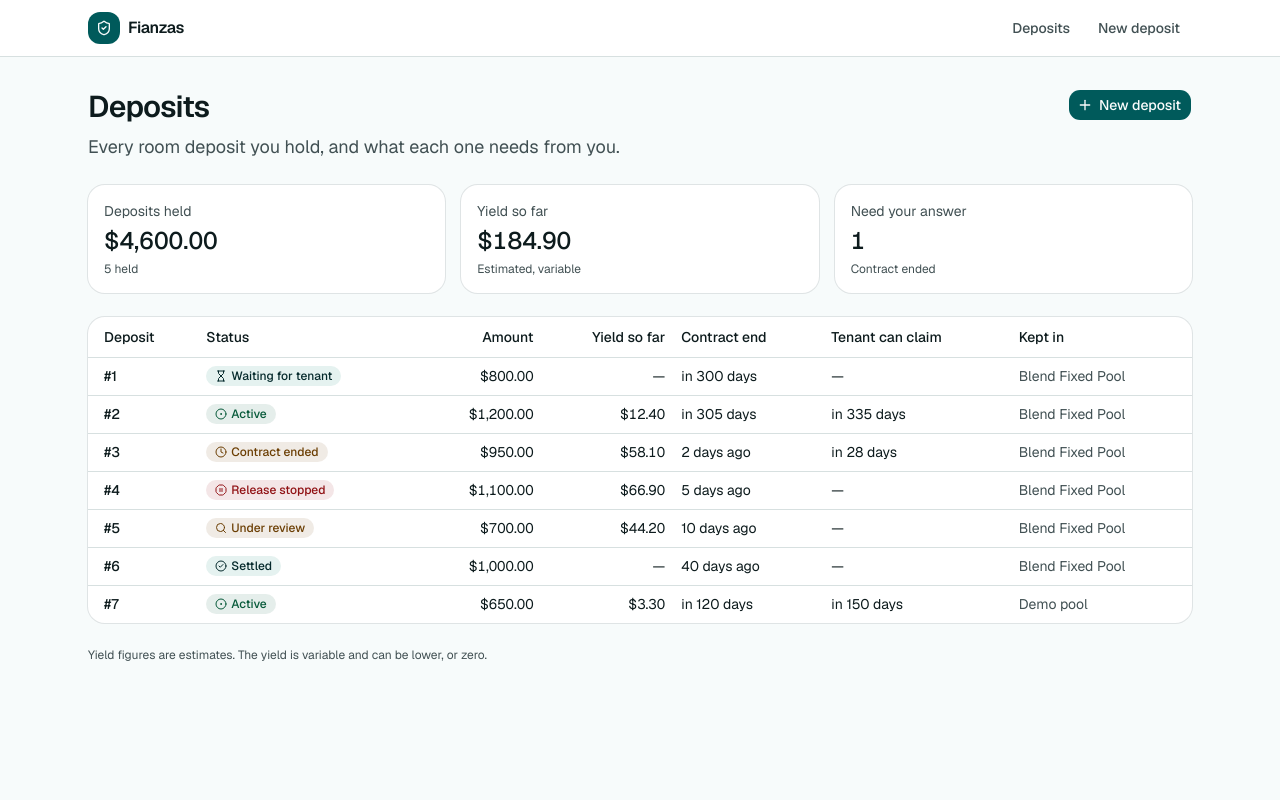
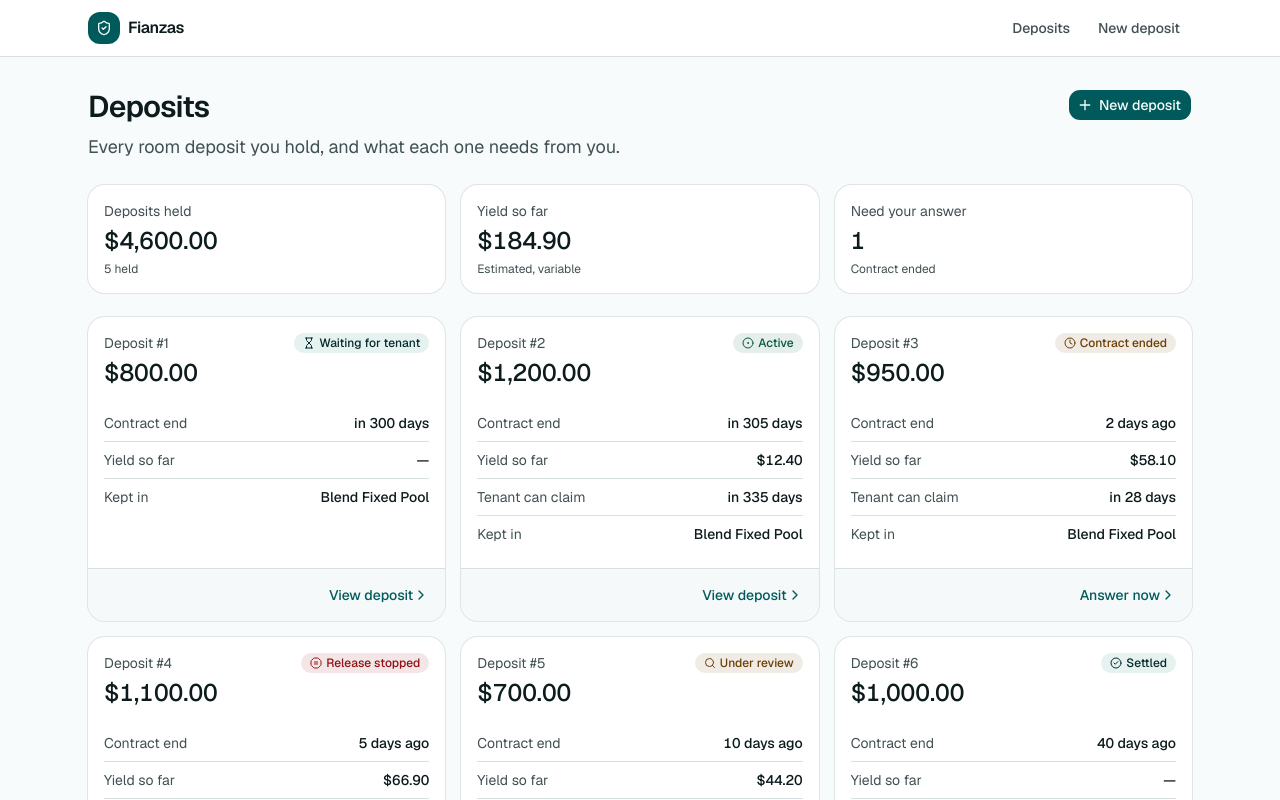
Before and after one commit to jzelada97/Pledge, a Next.js app in the folder apps/web/: page /landlord in a window 1280 px wide. Shown: the top 800 px of the page. Built offline with nearby package versions, Linux system fonts and the light colour scheme.

Commit message:
feat(web): mostrar las fianzas del casero como tarjetas en escritorio

```diff
--- a/apps/web/app/landlord/loading.tsx
+++ b/apps/web/app/landlord/loading.tsx
@@ -12,7 +12,11 @@ export default function Loading() {
           <Skeleton key={i} className="h-24 rounded-xl" />
         ))}
       </div>
-      <Skeleton className="h-72 rounded-xl" />
+      <div className="grid gap-4 sm:grid-cols-2 lg:grid-cols-3">
+        {[0, 1, 2, 3, 4, 5].map((i) => (
+          <Skeleton key={i} className="h-64 rounded-xl" />
+        ))}
+      </div>
     </div>
   );
 }
--- a/apps/web/app/landlord/page.tsx
+++ b/apps/web/app/landlord/page.tsx
@@ -4,11 +4,11 @@ import { DevNote } from "@/components/dev-note";
 import { PageHeader } from "@/components/page-header";
 import { StatusBadge } from "@/components/status-badge";
 import { Button } from "@/components/ui/button";
-import { Card, CardContent, CardDescription, CardHeader, CardTitle } from "@/components/ui/card";
+import { DetailList, DetailRow } from "@/components/detail-list";
+import { Card, CardContent, CardDescription, CardFooter, CardHeader, CardTitle } from "@/components/ui/card";
 import { Empty, EmptyContent, EmptyDescription, EmptyHeader, EmptyMedia, EmptyTitle } from "@/components/ui/empty";
-import { Table, TableBody, TableCaption, TableCell, TableHead, TableHeader, TableRow } from "@/components/ui/table";
 import { DEPOSITS, ME_LANDLORD, type DepositRow } from "@/lib/fixtures";
-import { daysFromNow, money } from "@/lib/format";
+import { STATUS_LABEL, daysFromNow, money } from "@/lib/format";
 import { STRATEGY_COPY } from "@/lib/strategies";
 
 export const dynamic = "force-dynamic"; // "in N days" must be computed per request, not at build time
@@ -77,69 +77,39 @@ export default async function LandlordDashboard({ searchParams }: PageProps<"/la
             share, one read per vault, refreshed every 5 s.
           </DevNote>
 
-          {/* Mobile: one card per deposit */}
-          <ul className="grid gap-4 md:hidden">
+          <ul aria-label="Your deposits" className="grid gap-4 sm:grid-cols-2 lg:grid-cols-3">
             {deposits.map((d) => (
               <li key={d.id.toString()}>
                 <Link
                   href={`/landlord/deposits/${d.id}`}
-                  className="block rounded-xl focus-visible:ring-3 focus-visible:ring-ring/50 focus-visible:outline-none"
+                  aria-label={`Deposit #${d.id}, ${money(d.data.terms.amount)}, ${STATUS_LABEL[d.status]}`}
+                  className="group block h-full rounded-xl focus-visible:ring-3 focus-visible:ring-ring/50 focus-visible:outline-none"
                 >
-                  <Card>
-                    <CardContent className="flex items-center justify-between gap-4">
-                      <div className="space-y-2">
-                        <p className="font-semibold">
-                          Deposit #{d.id.toString()} · <span className="tabular-nums">{money(d.data.terms.amount)}</span>
-                        </p>
+                  <Card className="h-full transition-colors group-hover:border-primary/40 group-hover:bg-accent/40">
+                    <CardHeader>
+                      <div className="flex items-start justify-between gap-2">
+                        <CardDescription>Deposit #{d.id.toString()}</CardDescription>
                         <StatusBadge status={d.status} />
-                        <p className="text-sm text-muted-foreground">
-                          Ends {daysFromNow(d.data.terms.end_ts)} · Yield {yieldText(d)}
-                        </p>
                       </div>
-                      <ChevronRightIcon className="size-5 text-muted-foreground" aria-hidden />
+                      <CardTitle className="text-2xl tabular-nums">{money(d.data.terms.amount)}</CardTitle>
+                    </CardHeader>
+                    <CardContent className="flex-1">
+                      <DetailList>
+                        <DetailRow label="Contract end" value={daysFromNow(d.data.terms.end_ts)} />
+                        <DetailRow label="Yield so far" value={yieldText(d)} />
+                        {live(d) && <DetailRow label="Tenant can claim" value={daysFromNow(d.timeout_at)} />}
+                        <DetailRow label="Kept in" value={STRATEGY_COPY[d.data.terms.strategy.id].name} />
+                      </DetailList>
                     </CardContent>
+                    <CardFooter className="justify-end text-sm font-medium text-primary">
+                      {needsAction(d) ? "Answer now" : "View deposit"}
+                      <ChevronRightIcon className="size-4 transition-transform group-hover:translate-x-0.5" aria-hidden />
+                    </CardFooter>
                   </Card>
                 </Link>
               </li>
             ))}
           </ul>
-
-          {/* Tablet and desktop: table */}
-          <Card className="hidden py-0 md:block">
-            <Table>
-              <TableCaption className="sr-only">Your deposits</TableCaption>
-              <TableHeader>
-                <TableRow>
-                  <TableHead className="pl-4">Deposit</TableHead>
-                  <TableHead>Status</TableHead>
-                  <TableHead className="text-right">Amount</TableHead>
-                  <TableHead className="text-right">Yield so far</TableHead>
-                  <TableHead>Contract end</TableHead>
-                  <TableHead>Tenant can claim</TableHead>
-                  <TableHead>Kept in</TableHead>
-                </TableRow>
-              </TableHeader>
-              <TableBody>
-                {deposits.map((d) => (
-                  <TableRow key={d.id.toString()}>
-                    <TableCell className="pl-4 font-medium">
-                      <Link href={`/landlord/deposits/${d.id}`} className="underline-offset-4 hover:underline">
-                        #{d.id.toString()}
-                      </Link>
-                    </TableCell>
-                    <TableCell>
-                      <StatusBadge status={d.status} />
-                    </TableCell>
-                    <TableCell className="text-right tabular-nums">{money(d.data.terms.amount)}</TableCell>
-                    <TableCell className="text-right tabular-nums">{yieldText(d)}</TableCell>
-                    <TableCell>{daysFromNow(d.data.terms.end_ts)}</TableCell>
-                    <TableCell>{live(d) ? daysFromNow(d.timeout_at) : "—"}</TableCell>
-                    <TableCell className="text-muted-foreground">{STRATEGY_COPY[d.data.terms.strategy.id].name}</TableCell>
-                  </TableRow>
-                ))}
-              </TableBody>
-            </Table>
-          </Card>
           <p className="text-xs text-muted-foreground">Yield figures are estimates. The yield is variable and can be lower, or zero.</p>
         </>
       )}
--- a/apps/web/components/ui/table.tsx
+++ /dev/null
@@ -1,115 +0,0 @@
-"use client"
-
-import * as React from "react"
-import { cn } from "cn"
-
-function Table({ className, ...props }: React.ComponentProps<"table">) {
-  return (
-    <div
-      data-slot="table-container"
-      className="relative w-full overflow-x-auto"
-    >
-      <table
-        data-slot="table"
-        className={cn("w-full caption-bottom text-sm", className)}
-        {...props}
-      />
-    </div>
-  )
-}
-
-function TableHeader({ className, ...props }: React.ComponentProps<"thead">) {
-  return (
-    <thead
-      data-slot="table-header"
-      className={cn("[&_tr]:border-b", className)}
-      {...props}
-    />
-  )
-}
-
-function TableBody({ className, ...props }: React.ComponentProps<"tbody">) {
-  return (
-    <tbody
-      data-slot="table-body"
-      className={cn("[&_tr:last-child]:border-0", className)}
-      {...props}
-    />
-  )
-}
-
-function TableFooter({ className, ...props }: React.ComponentProps<"tfoot">) {
-  return (
-    <tfoot
-      data-slot="table-footer"
-      className={cn(
-        "border-t bg-muted/50 font-medium [&>tr]:last:border-b-0",
-        className
-      )}
-      {...props}
-    />
-  )
-}
-
-function TableRow({ className, ...props }: React.ComponentProps<"tr">) {
-  return (
-    <tr
-      data-slot="table-row"
-      className={cn(
-        "border-b transition-colors hover:bg-muted/50 has-aria-expanded:bg-muted/50 data-[state=selected]:bg-muted",
-        className
-      )}
-      {...props}
-    />
-  )
-}
-
-function TableHead({ className, ...props }: React.ComponentProps<"th">) {
-  return (
-    <th
-      data-slot="table-head"
-      className={cn(
-        "h-10 px-2 text-left align-middle font-medium whitespace-nowrap text-foreground [&:has([role=checkbox])]:pr-0",
-        className
-      )}
-      {...props}
-    />
-  )
-}
-
-function TableCell({ className, ...props }: React.ComponentProps<"td">) {
-  return (
-    <td
-      data-slot="table-cell"
-      className={cn(
-        "p-2 align-middle whitespace-nowrap [&:has([role=checkbox])]:pr-0",
-        className
-      )}
-      {...props}
-    />
-  )
-}
-
-function TableCaption({
-  className,
-  ...props
-}: React.ComponentProps<"caption">) {
-  return (
-    <caption
-      data-slot="table-caption"
-      className={cn("mt-4 text-sm text-muted-foreground", className)}
-      {...props}
-    />
-  )
-}
-
-export {
-  Table,
-  TableHeader,
-  TableBody,
-  TableFooter,
-  TableHead,
-  TableRow,
-  TableCell,
-  TableCaption,
-}
```
